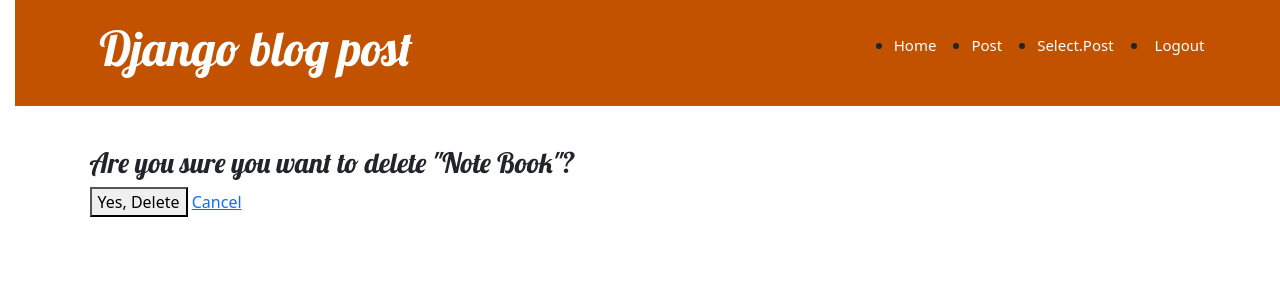
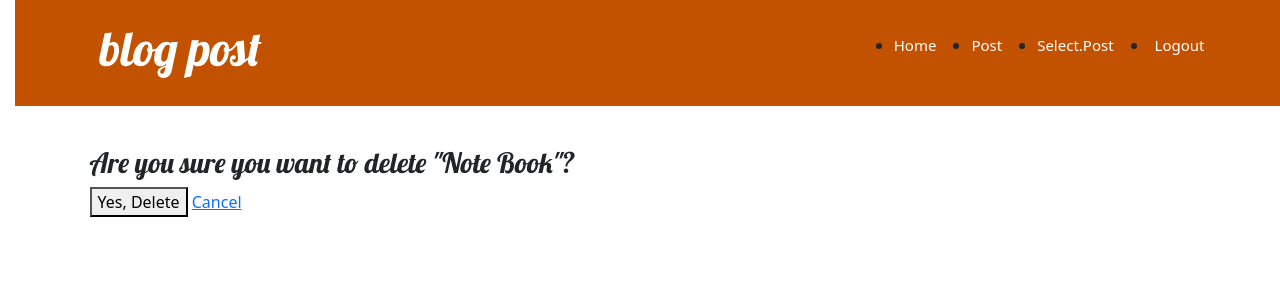
Before and after one commit to shivam-bind/My-Project, a Django app: page /delete/1/ in a window 1280 px wide. Shown: the top 300 px of the page. Run offline with Django 5.2, Linux system fonts and the light colour scheme; a user stored in the database is signed in; data comes from the database, SQL or seed files in the repository.

Commit message:
change the name of navbar title

```diff
--- a/blog/templates/blog/base.html
+++ b/blog/templates/blog/base.html
@@ -25,7 +25,7 @@
                     </a>
                 {% endif %} {% endcomment %}
 
-                <h1><a href="/">Django blog post</a></h1>
+                <h1><a href="/"> blog post </a></h1>
 
                 <nav class="navbar">
                     <ul class="top-menu">
--- a/webPages/settings.py
+++ b/webPages/settings.py
@@ -26,8 +26,8 @@ SECRET_KEY = 'django-insecure-yzl6a4cmn#)zb0n9=_ltg3q%e)0kuax*gd0$i50q)wga+x(_80
 # SECURITY WARNING: don't run with debug turned on in production!
 DEBUG = True
 
-ALLOWED_HOSTS = ['shivam7986.pythonanywhere.com']
-#
+ALLOWED_HOSTS = []
+# 'shivam7986.pythonanywhere.com'
 
 # Application definition
 
```
